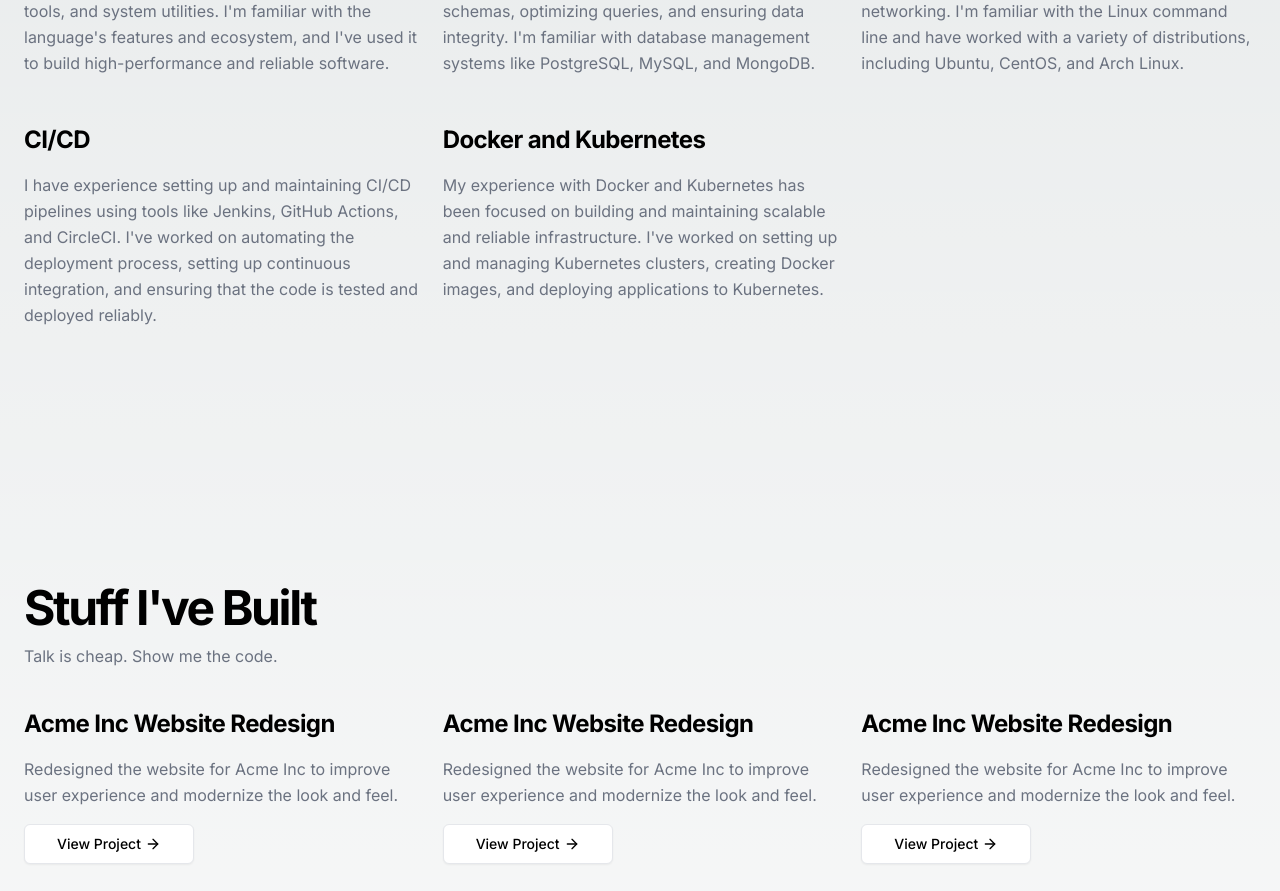
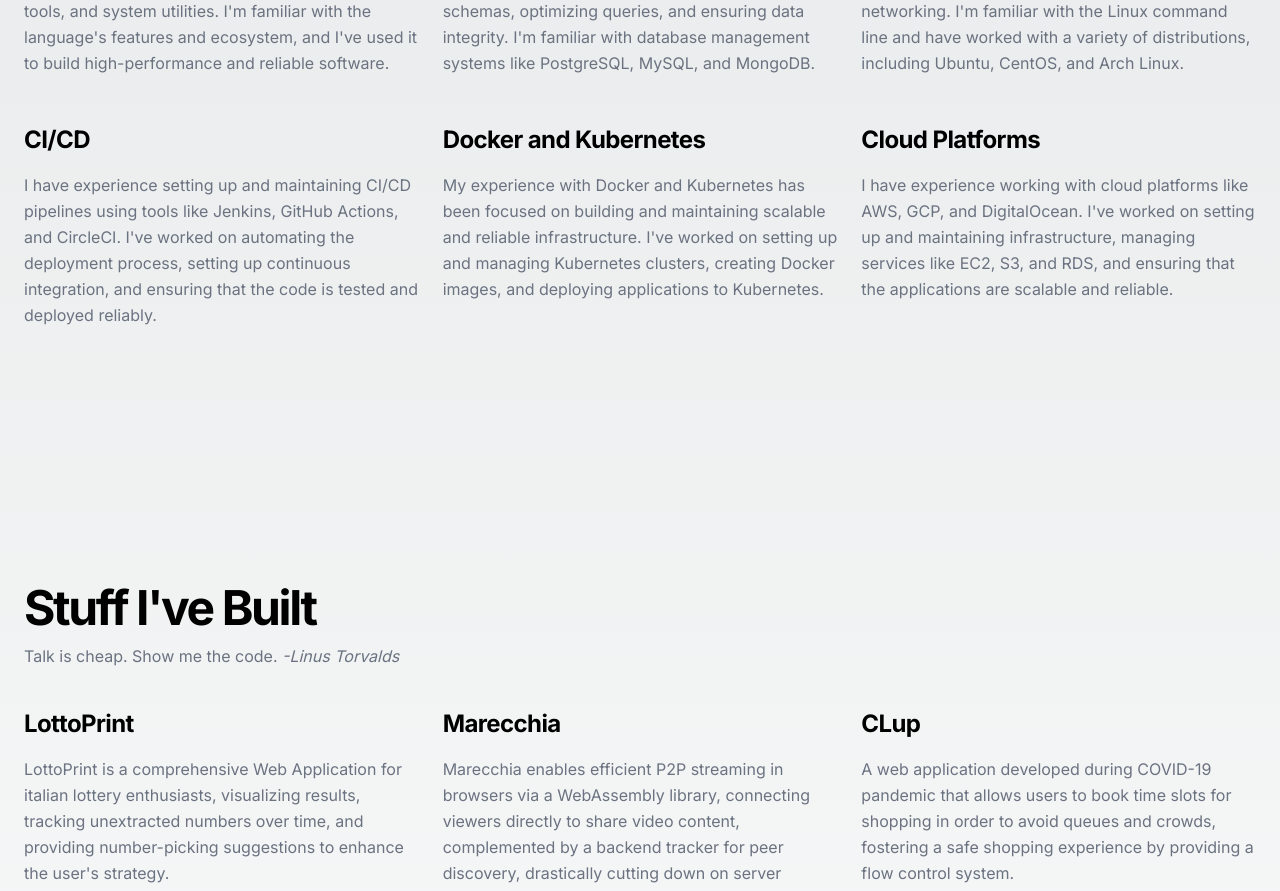
Before and after one commit to ferrohd/ferrohd, a Next.js app in the folder website/: page / in a window 1280 px wide. Shown: the part 1900-2791 px from the top of the page. Built offline with nearby package versions, Linux system fonts and the light colour scheme.

Commit message:
add cloud platforms

```diff
--- a/website/app/_components/contact.tsx
+++ b/website/app/_components/contact.tsx
@@ -9,11 +9,7 @@
         {
             title: "GitHub",
             value: "github.com/ferrohd",
-        },
-        {
-            title: "Twitter",
-            value: "",
-        },
+        }
     ]
 
     return (
--- a/website/app/_components/projects.tsx
+++ b/website/app/_components/projects.tsx
@@ -4,24 +4,29 @@
 export default function Projects() {
     const projects = [
         {
-            title: "Acme Inc Website Redesign",
-            description: "Redesigned the website for Acme Inc to improve user experience and modernize the look and feel.",
-            link: "#",
+            title: "LottoPrint",
+            description: "LottoPrint is a comprehensive Web Application for italian lottery enthusiasts, visualizing results, tracking unextracted numbers over time, and providing number-picking suggestions to enhance the user's strategy.",
+            link: "https://lottoprint.it",
         },
         {
-            title: "Acme Inc Website Redesign",
-            description: "Redesigned the website for Acme Inc to improve user experience and modernize the look and feel.",
-            link: "#",
+            title: "Marecchia",
+            description: "Marecchia enables efficient P2P streaming in browsers via a WebAssembly library, connecting viewers directly to share video content, complemented by a backend tracker for peer discovery, drastically cutting down on server bandwidth use.",
+            link: "https://github.com/ferrohd/marecchia",
         },
         {
-            title: "Acme Inc Website Redesign",
-            description: "Redesigned the website for Acme Inc to improve user experience and modernize the look and feel.",
-            link: "#",
+            title: "CLup",
+            description: "A web application developed during COVID-19 pandemic that allows users to book time slots for shopping in order to avoid queues and crowds, fostering a safe shopping experience by providing a flow control system.",
+            link: "https://github.com/ferrohd/CLup",
         },
         {
-            title: "Acme Inc Website Redesign",
-            description: "Redesigned the website for Acme Inc to improve user experience and modernize the look and feel.",
-            link: "#",
+            title: "Benziina",
+            description: "Native app for iOS and Android, providing realtime gas prices, maps-like navigation with geolocation, plus details on gas stations' features and timetables, optimizing your refueling experience.",
+            link: "https://benziina.app",
+        },
+        {
+            title: "Identeapots",
+            description: "TypeScript library for Node.js and the web, generating sleek, unique identicon images from any given string, offering a distinctive visual representation for user identities or data points.",
+            link: "https://github.com/teapot-labs/identeapots",
         },
     ];
 
@@ -30,7 +35,7 @@
             <div className="container  mx-auto grid gap-6 px-4 md:gap-10 md:px-6">
                 <div className="space-y-3">
                     <h2 className="text-3xl font-bold tracking-tighter sm:text-4xl xl:text-5xl/none">Stuff I&apos;ve Built</h2>
-                    <p className="text-gray-500 dark:text-gray-400">Talk is cheap. Show me the code.</p>
+                    <p className="text-gray-500 dark:text-gray-400">Talk is cheap. Show me the code. <i>-Linus Torvalds</i></p>
                 </div>
                 <div className="grid grid-cols-1 md:grid-cols-2 lg:grid-cols-3 gap-x-6 gap-y-12">
                     {
@@ -41,6 +46,7 @@
                                 <Link
                                     className="inline-flex h-10 items-center justify-center rounded-md border border-gray-200 bg-white px-8 text-sm font-medium shadow-sm gap-1 transition-colors hover:bg-gray-100 hover:text-gray-900 focus-visible:outline-none focus-visible:ring-1 focus-visible:ring-gray-950 disabled:pointer-events-none disabled:opacity-50 dark:border-gray-800 dark:bg-gray-950 dark:hover:bg-gray-800 dark:hover:text-gray-50 dark:focus-visible:ring-gray-300"
                                     href={project.link}
+                                    target="_blank"
                                 >
                                     View Project
                                     <ArrowRightIcon className="h-4 w-4 peer-ml" />
--- a/website/app/_components/skills.tsx
+++ b/website/app/_components/skills.tsx
@@ -19,6 +19,10 @@
         {
             title: "Docker and Kubernetes",
             description: "My experience with Docker and Kubernetes has been focused on building and maintaining scalable and reliable infrastructure. I've worked on setting up and managing Kubernetes clusters, creating Docker images, and deploying applications to Kubernetes.",
+        },
+        {
+            title: "Cloud Platforms",
+            description: "I have experience working with cloud platforms like AWS, GCP, and DigitalOcean. I've worked on setting up and maintaining infrastructure, managing services like EC2, S3, and RDS, and ensuring that the applications are scalable and reliable."
         }
     ]
     return (
--- a/website/app/page.tsx
+++ b/website/app/page.tsx
@@ -26,6 +26,9 @@
           </Link>
           <Link className="text-lg font-medium hover:underline underline-offset-4" href="#contact">
             Contact
+          </Link>
+          <Link className="text-lg font-medium hover:underline underline-offset-4" href="#">
+            CV
           </Link>
         </nav>
       </header>
```
